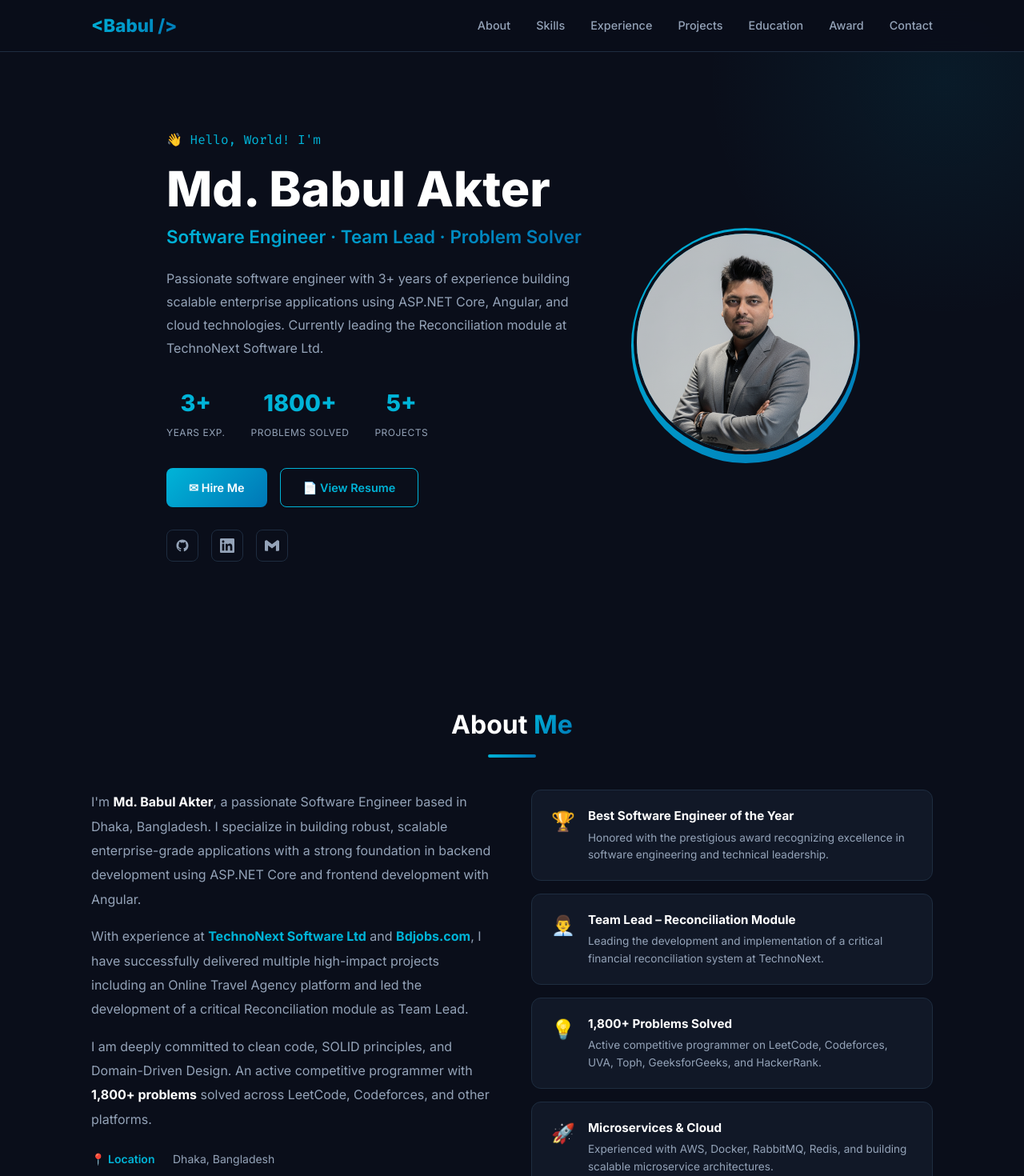
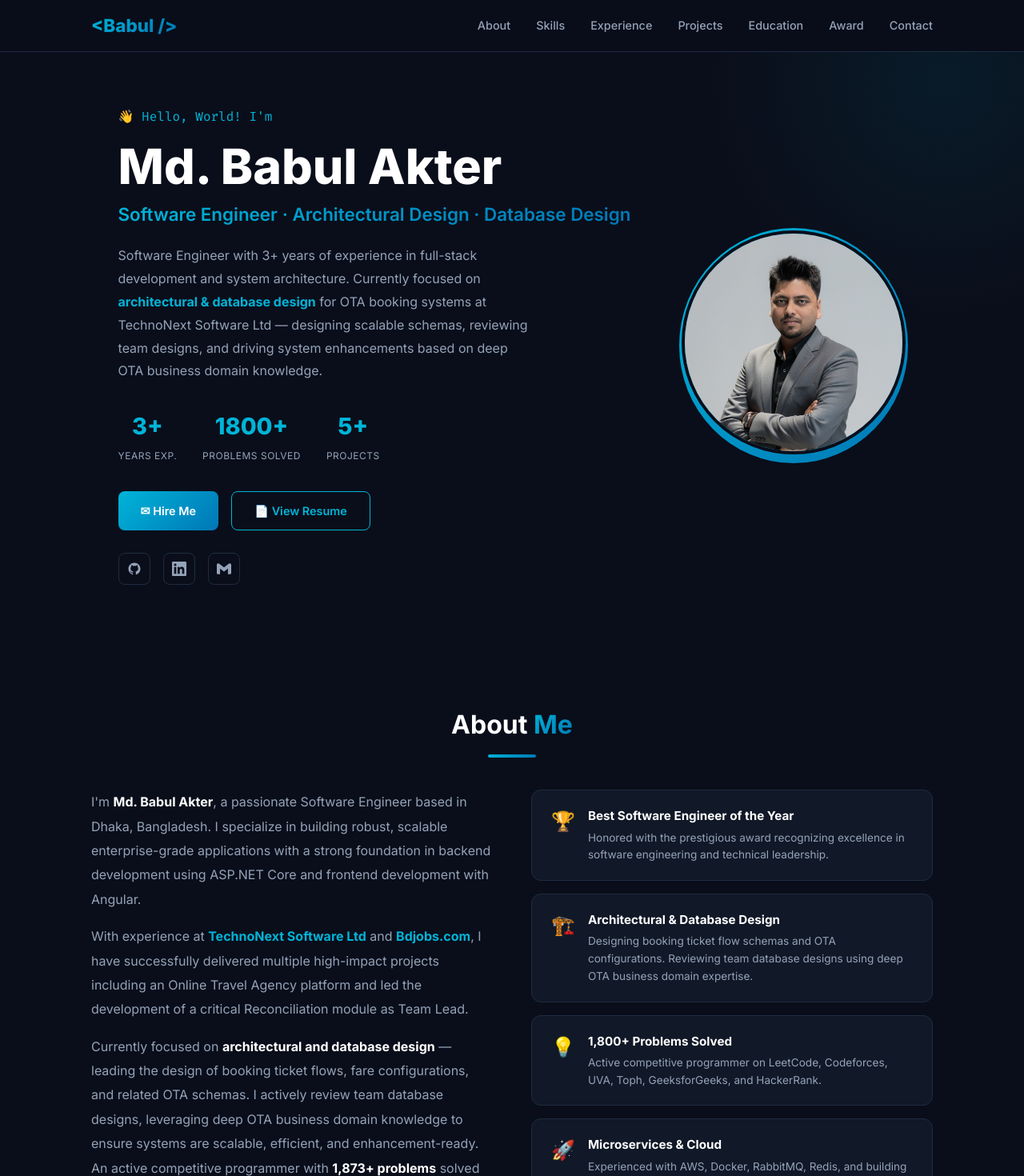
Before and after one commit to babulakter07/portfolio, a React (Vite) app: page / in a window 1280 px wide. Shown: the top 1470 px of the page at 80% size. Built offline with nearby package versions, Linux system fonts and the light colour scheme.

Commit message:
Update current task information

```diff
--- a/src/App.jsx
+++ b/src/App.jsx
@@ -46,11 +46,11 @@ function Hero() {
         <div className="hero-text">
           <span className="hero-greeting fade-in fade-in-delay-1">👋 Hello, World! I'm</span>
           <h1 className="hero-name fade-in fade-in-delay-2">Md. Babul Akter</h1>
-          <p className="hero-title fade-in fade-in-delay-3">Software Engineer · Team Lead · Problem Solver</p>
+          <p className="hero-title fade-in fade-in-delay-3">Software Engineer · Architectural Design · Database Design</p>
           <p className="hero-desc fade-in fade-in-delay-4">
-            Passionate software engineer with 3+ years of experience building scalable enterprise applications
-            using ASP.NET Core, Angular, and cloud technologies. Currently leading the Reconciliation module
-            at TechnoNext Software Ltd.
+            Software Engineer with 3+ years of experience in full-stack development and system architecture.
+            Currently focused on <strong style={{color:'#00b4d8'}}>architectural & database design</strong> for OTA booking systems at TechnoNext Software Ltd —
+            designing scalable schemas, reviewing team designs, and driving system enhancements based on deep OTA business domain knowledge.
           </p>
 
           <div className="hero-stats fade-in fade-in-delay-4">
@@ -135,8 +135,10 @@ function About() {
               platform and led the development of a critical Reconciliation module as Team Lead.
             </p>
             <p>
-              I am deeply committed to clean code, SOLID principles, and Domain-Driven Design.
-              An active competitive programmer with <strong style={{color:'#fff'}}>1,800+ problems</strong> solved
+              Currently focused on <strong style={{color:'#fff'}}>architectural and database design</strong> — leading the design of booking ticket flows,
+              fare configurations, and related OTA schemas. I actively review team database designs,
+              leveraging deep OTA business domain knowledge to ensure systems are scalable, efficient, and enhancement-ready.
+              An active competitive programmer with <strong style={{color:'#fff'}}>1,873+ problems</strong> solved
               across LeetCode, Codeforces, and other platforms.
             </p>
             <div className="about-details">
@@ -172,10 +174,10 @@ function About() {
               </div>
             </div>
             <div className="info-card">
-              <span className="info-icon">👨‍💼</span>
+              <span className="info-icon">🏗️</span>
               <div>
-                <h4>Team Lead – Reconciliation Module</h4>
-                <p>Leading the development and implementation of a critical financial reconciliation system at TechnoNext.</p>
+                <h4>Architectural & Database Design</h4>
+                <p>Designing booking ticket flow schemas and OTA configurations. Reviewing team database designs using deep OTA business domain expertise.</p>
               </div>
             </div>
             <div className="info-card">
@@ -301,28 +303,42 @@ function Experience() {
                   <span className="badge-current">🟢 Current</span>
                 </div>
               </div>
-              <p className="timeline-role">Jr. Software Engineer · Team Lead</p>
+              <p className="timeline-role">Software Engineer · Architectural Design · Team Lead</p>
               <p className="timeline-period">📅 January 2024 – Present · Dhaka, Bangladesh</p>
               <div className="timeline-projects">
+
                 <div className="project-detail">
-                  <h4>✈️ Online Travel Agency (OTA)</h4>
+                  <h4>🏗️ Architectural & Database Design (Current Focus)</h4>
                   <ul>
-                    <li>Developed airplane ticketing platform using ASP.NET Core, Angular, and MSSQL</li>
-                    <li>Implemented real-time features with <strong>SignalR</strong> for live ticket updates</li>
-                    <li>Enhanced system performance using <strong>Multithreading</strong> and ThreadLock mechanisms</li>
-                    <li>Built secure REST APIs with <strong>JWT Token-based Authentication</strong></li>
-                    <li>Collaborated in Agile teams for high-quality feature delivery</li>
-                    <li>Authored complex T-SQL queries and Stored Procedures in MSSQL</li>
+                    <li>Contributing to the <strong>architectural design</strong> of the OTA system, focusing on scalability and maintainability</li>
+                    <li>Leading <strong>database design</strong> for the complete booking ticket flow — from search and reservation to issuance and post-booking configurations</li>
+                    <li>Designing relational schemas for <strong>ticket configuration, fare rules, ancillaries, and booking states</strong> in MSSQL</li>
+                    <li>Leveraging deep knowledge of <strong>OTA business logic</strong> to drive system enhancement decisions and propose optimized data models</li>
+                    <li>Conducting <strong>database design reviews</strong> for team members — evaluating schema efficiency, query performance, normalization, and indexing strategies</li>
+                    <li>Defining <strong>system enhancement roadmaps</strong> based on real-world OTA workflows and client requirements</li>
                   </ul>
                 </div>
+
+                <div className="project-detail">
+                  <h4>✈️ Online Travel Agency (OTA) – B2B Platform</h4>
+                  <ul>
+                    <li>Spearheaded full-stack development using <strong>.NET 8, Angular 13</strong>, and MSSQL for a high-traffic B2B OTA platform</li>
+                    <li>Served <strong>7 enterprise clients</strong> with a combined user base of over <strong>30,000</strong></li>
+                    <li>Implemented real-time booking updates using <strong>SignalR</strong>, reducing support queries significantly</li>
+                    <li>Optimized back-end performance using <strong>Multithreading & ThreadLock</strong>, reducing ticket processing time by <strong>40%</strong></li>
+                    <li>Built secure REST APIs with <strong>JWT Token-based Authentication</strong></li>
+                  </ul>
+                </div>
+
                 <div className="project-detail">
                   <h4>🔄 Reconciliation Module (Team Lead)</h4>
                   <ul>
-                    <li>Leading development of a critical financial reconciliation system for OTA</li>
-                    <li>Automates reconciliation of purchase and sales tickets for audit accuracy</li>
-                    <li>Managing team and coordinating implementation of the entire module</li>
+                    <li>Designed and led a mission-critical <strong>automated financial reconciliation engine</strong> for airline ticketing</li>
+                    <li>Reduced manual auditing effort by <strong>60%</strong> through end-to-end reconciliation of purchase and sales transactions</li>
+                    <li>Mentored <strong>3+ junior developers</strong>, conducted code reviews, and managed technical roadmaps</li>
                   </ul>
                 </div>
+
               </div>
             </div>
           </div>
```
